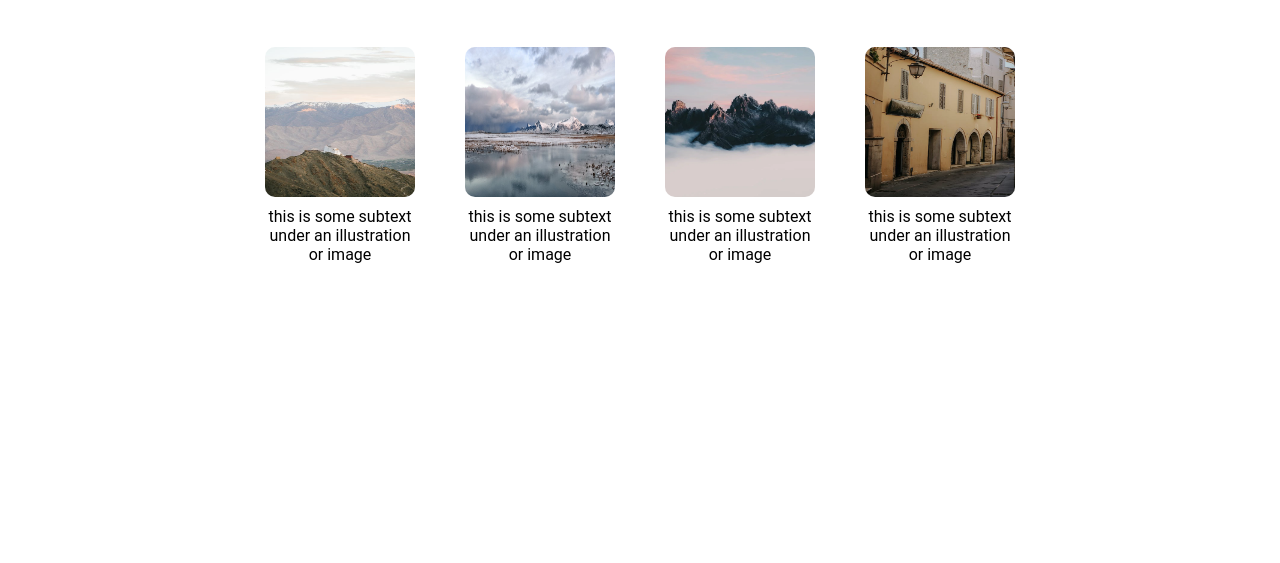
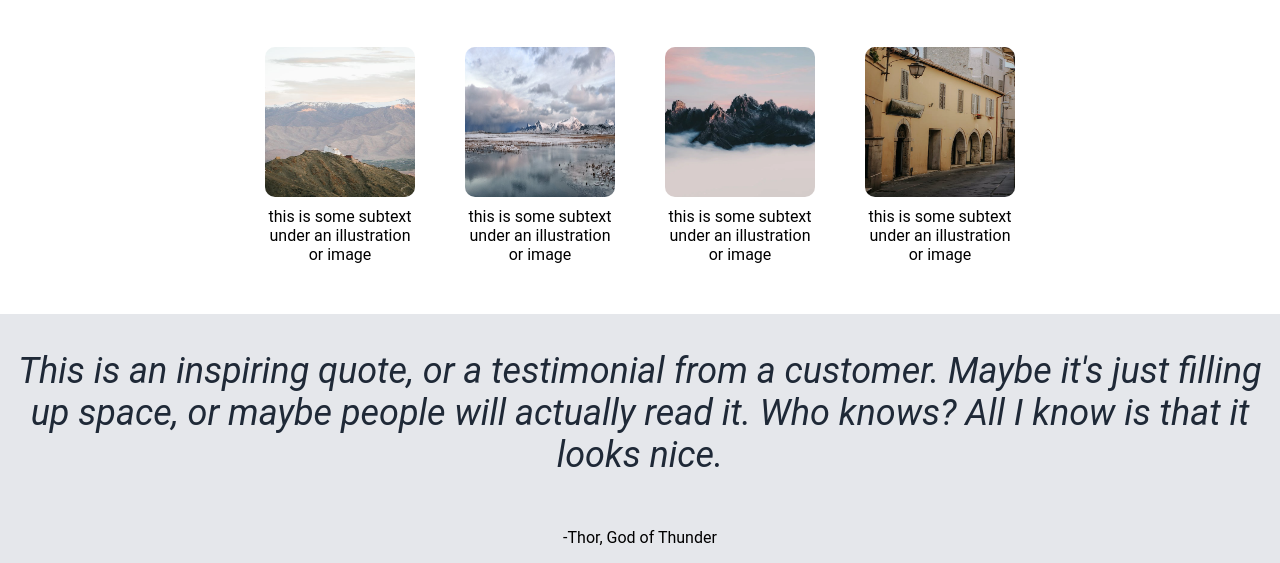
Before and after one commit to jlionbridge1/webpage-project, a plain HTML site: page index.html in a window 1280 px wide. Shown: the part 432-995 px from the top of the page. Before the commit the page ends 800 px from the top, so only its background shows below. Drawn offline with Linux system fonts and the light colour scheme.

Commit message:
Start Quote Section and add padding to info section

```diff
--- a/index.html
+++ b/index.html
@@ -38,5 +38,12 @@
 
         </div>
     </div>
+
+    <div class="quote">
+        <p class="quote-text">
+            This is an inspiring quote, or a testimonial from a customer. Maybe it's just filling up space, or maybe people will actually read it. Who knows? All I know is that it looks nice.</p>
+            <p class="quote-author">-Thor, God of Thunder</p>
+
+    </div>
 </body>
 </html>
--- a/styles.css
+++ b/styles.css
@@ -2,6 +2,8 @@ body {
     margin: 0;
     padding: 0;
     font-family: roboto, sans-serif;
+
+
 }
 
 .header {
@@ -99,7 +101,7 @@ a:link, a:visited {
     display: flex;
     justify-content: center;
     gap: 50px;
-
+    padding-bottom: 50px;
 
 }
 .info-images {
@@ -117,3 +119,20 @@ a:link, a:visited {
    border-radius: 10px;
    margin-bottom: 10px;
 }
+
+
+.quote {
+    display: flex;
+    justify-content: center;
+    align-items: center;
+    flex-direction: column;
+    background-color: #E5E7EB;
+
+}
+
+.quote-text {
+    font-size: 36px;
+    font-style: italic;
+    color: #1F2937;
+    text-align: center;
+}
```
